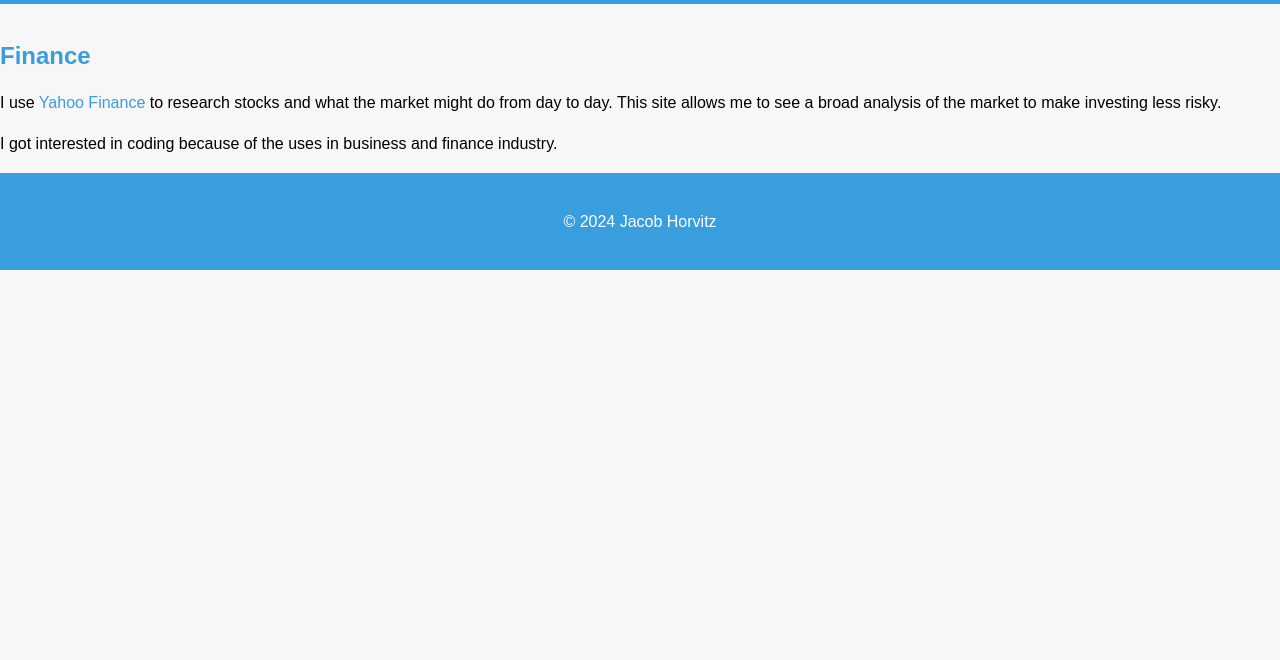
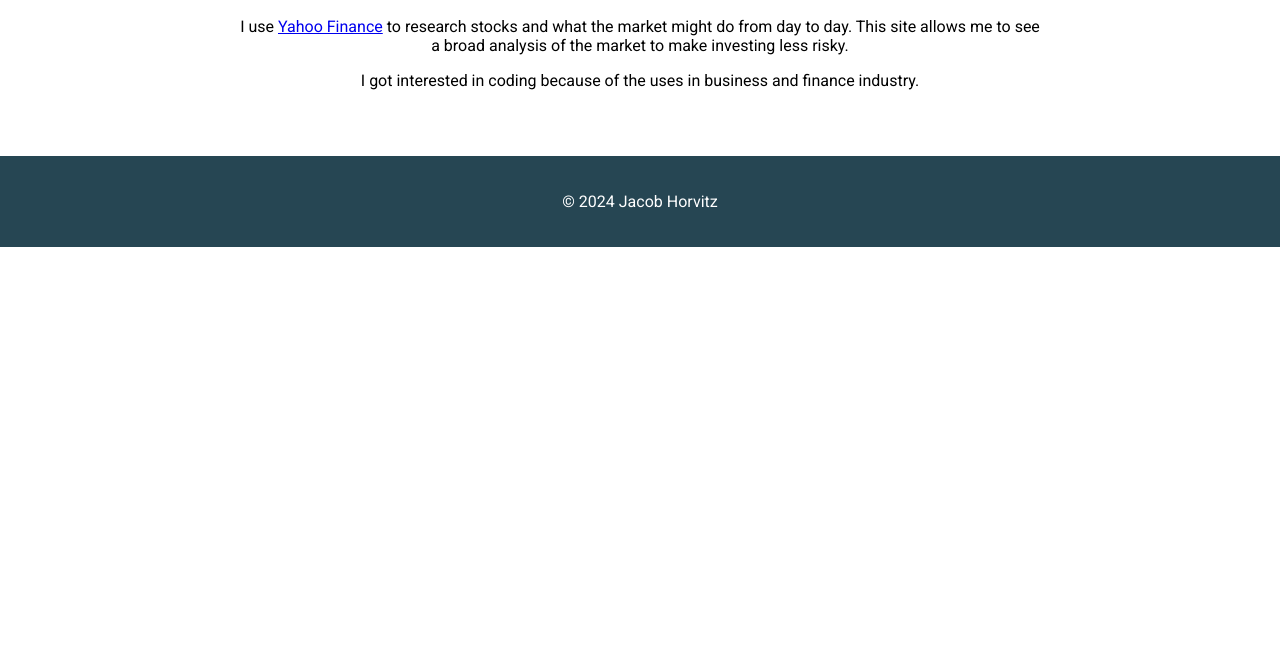
Before and after one commit to jhorvitz124/MyWebsite, a plain HTML site: page finance.html in a window 1280 px wide. Shown: the part 140-800 px from the top of the page. Drawn offline with Linux system fonts and the light colour scheme; no server answers; a script that the page names is missing.

Commit message:
Update finance.html

```diff
--- a/finance.html
+++ b/finance.html
@@ -5,7 +5,7 @@
     <meta charset="UTF-8">
     <meta name="viewport" content="width=device-width, initial-scale=1.0">
     <title>Jacob Horvitz</title>
-    <link rel="stylesheet" href="styles.css">
+    <link rel="stylesheet" href="styleFinance.css">
     <link rel="stylesheet" href="https://cdnjs.cloudflare.com/ajax/libs/font-awesome/5.15.4/css/all.min.css">
     <link href="https://fonts.googleapis.com/css2?family=Roboto:wght@400;700&display=swap" rel="stylesheet">
 </head>
```
